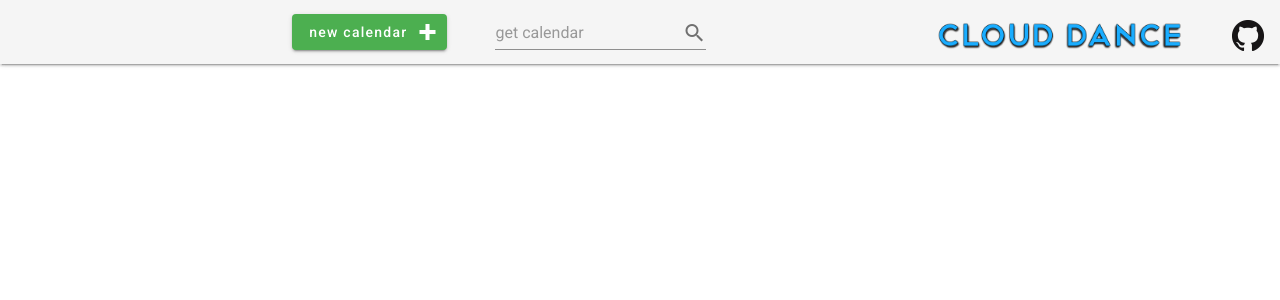
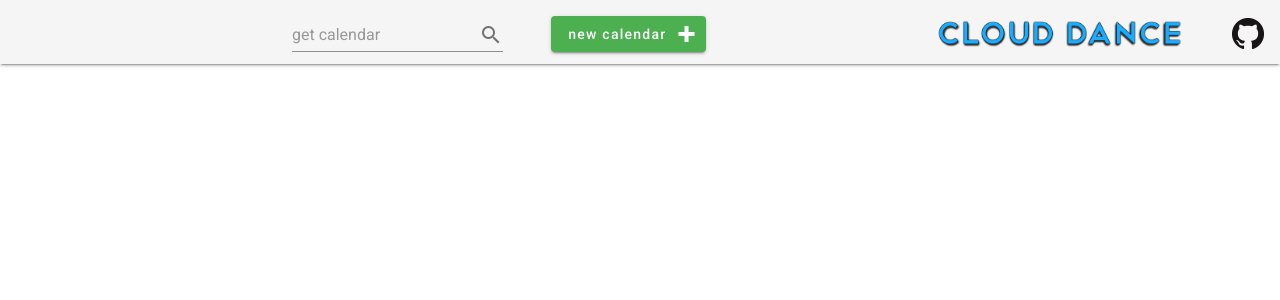
Before and after one commit to JoeFriedlander/cloudDance, a Vue app in the folder frontend/: page / in a window 1280 px wide. Shown: the top 300 px of the page. Built offline with nearby package versions, Linux system fonts and the light colour scheme; what vue-clipboard2 would draw is missing.

Commit message:
changed app bar spacing

```diff
--- a/frontend/src/App.vue
+++ b/frontend/src/App.vue
@@ -2,17 +2,17 @@
   <v-app>
     <v-app-bar app elevation="2">
       <v-spacer></v-spacer>
-        <NewCalendar class="ml-12 mr-12" />
-        <GetCalendar class="mt-6" />
+        <GetCalendar class="ml-12 mr-12 mt-7" />
+        <NewCalendar class="mt-1" />
       <v-spacer></v-spacer>
       <v-img src="@/assets/cloudDanceLogo.png"
-        class ="mr-12 mt-2"
+        class ="mr-12 mt-1"
         max-height="90%"
         max-width="20%"
         contain
       />
       <a href="https://github.com/JoeFriedlander/cloudDance" title="github.com/JoeFriedlander/cloudDance">
-        <v-img src="@/assets/GitHub-Mark-32px.png" class="mt-2" contain />
+        <v-img src="@/assets/GitHub-Mark-32px.png" class="mt-1" contain />
       </a>
       <!-- <v-btn to="/">Home</v-btn>
       <v-btn to="/about">About</v-btn> -->
```
